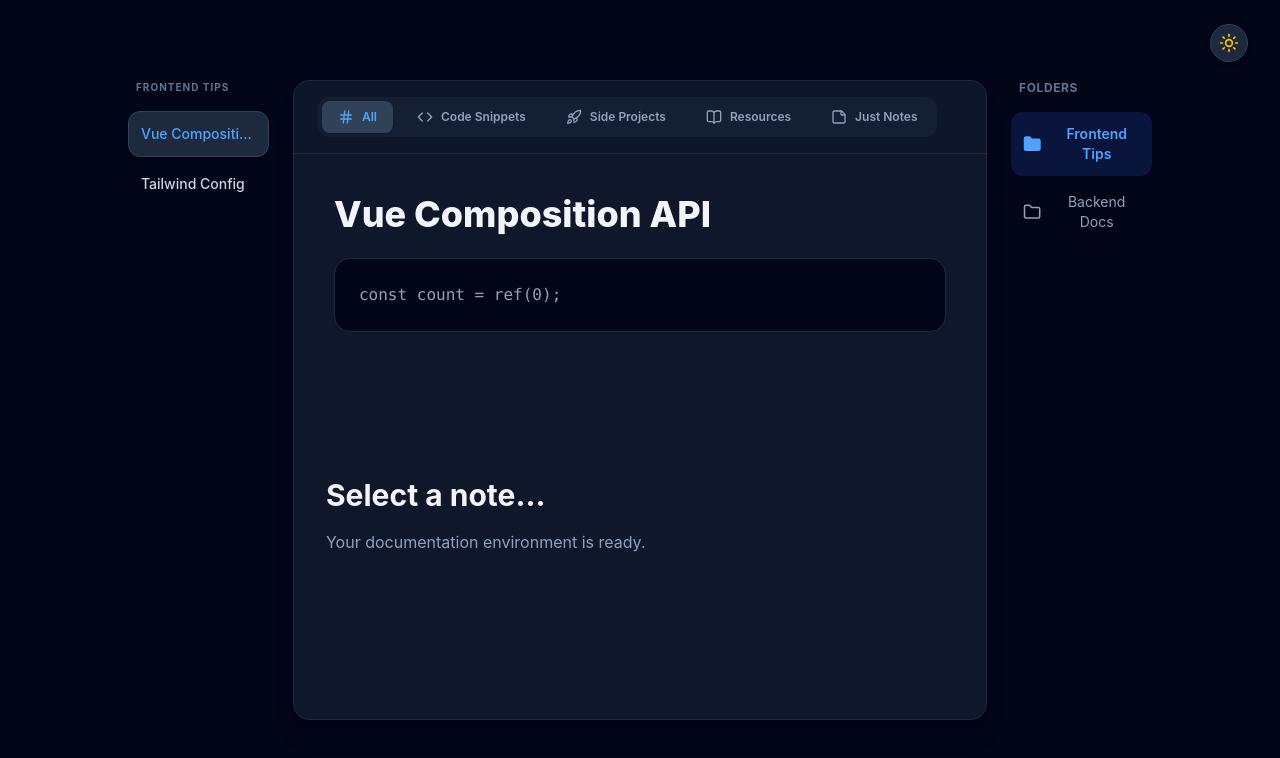
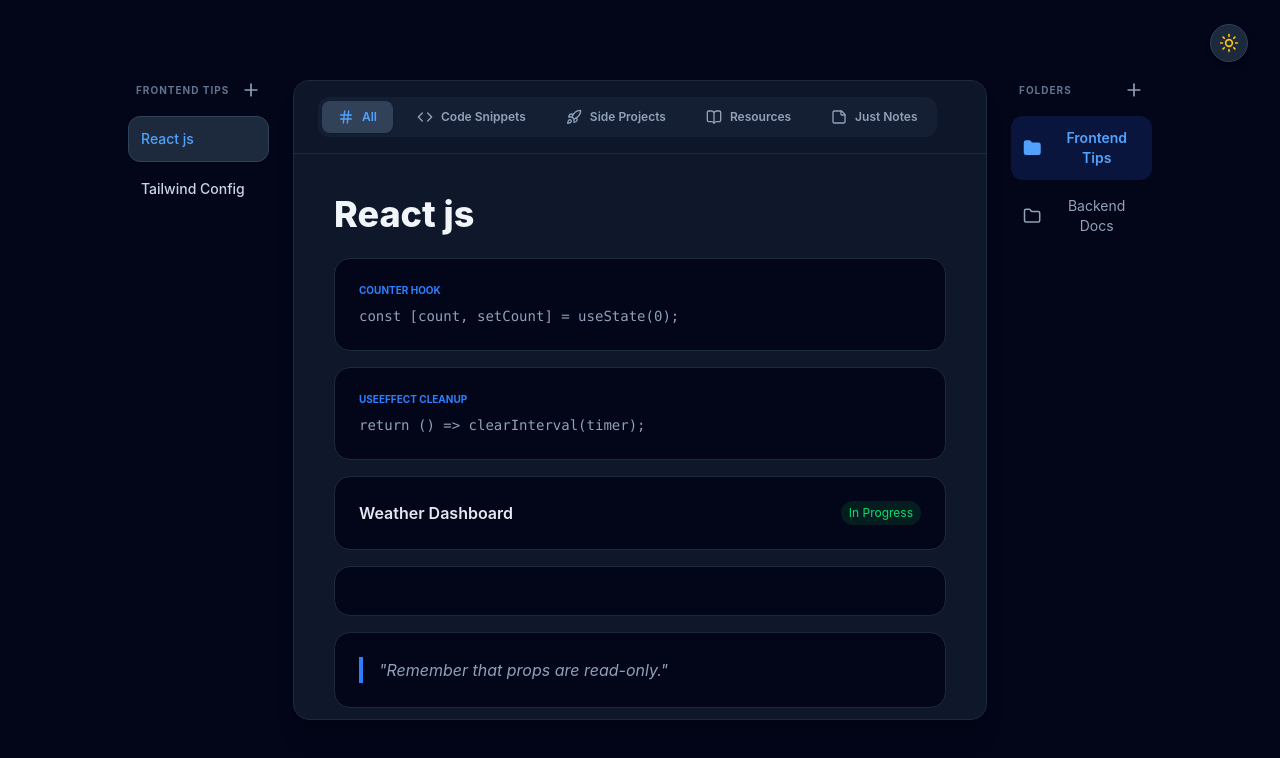
Before and after one commit to lexopez/developer-s-notebook, a React (Vite) app: page / in a window 1280 px wide. Shown: the top 758 px of the page. Built offline with nearby package versions, Linux system fonts and the light colour scheme.

Commit message:
modify DeveloperNotebook component and the store

```diff
--- a/src/page/DeveloperNotebook.jsx
+++ b/src/page/DeveloperNotebook.jsx
@@ -1,4 +1,4 @@
-import React, { useEffect } from "react";
+import React, { useEffect, useState } from "react";
 import { useSelector, useDispatch } from "react-redux";
 import {
   Folder,
@@ -10,12 +10,17 @@ import {
   Hash,
   Moon,
   Sun,
+  Plus,
+  X,
+  Check,
 } from "lucide-react";
 import {
   setActiveFolder,
   setCategory,
   setActiveNote,
   toggleTheme,
+  addNote,
+  addFolder,
 } from "../store/notesSlice";
 
 const DeveloperNotebook = () => {
@@ -28,6 +33,12 @@ const DeveloperNotebook = () => {
     activeCategory,
     theme,
   } = useSelector((state) => state.notes);
+
+  const [isAddingNote, setIsAddingNote] = useState(false);
+  const [newNoteTitle, setNewNoteTitle] = useState("");
+
+  const [isAddingFolder, setIsAddingFolder] = useState(false);
+  const [newFolderName, setNewFolderName] = useState("");
 
   // Sync theme with the DOM
   useEffect(() => {
@@ -46,15 +57,22 @@ const DeveloperNotebook = () => {
     { id: "notes", label: "Just Notes", icon: <StickyNote size={16} /> },
   ];
 
-  const filteredNotes = notes.filter((n) => n.folderId === activeFolderId);
+  // Logic to find what to show
+  // ADD THIS: Sidebar only cares about the folder
+  const sidebarNotes = notes.filter((n) => n.folderId === activeFolderId);
+  const currentNote = notes.find((n) => n.id === activeNoteId);
 
-  // Logic to find what to show
-  const notesInFolder = notes.filter((n) => n.folderId === activeFolderId);
-  const displayNotes =
-    activeCategory === "all"
-      ? notesInFolder
-      : notesInFolder.filter((n) => n.category === activeCategory);
-  const currentNote = notes.find((n) => n.id === activeNoteId);
+  // Helper to get the specific list to display in the main box
+  const getActiveContent = () => {
+    if (!currentNote) return [];
+    if (activeCategory === "all") {
+      // Combine all categories into one list for "All" view
+      return Object.values(currentNote.data).flat();
+    }
+    return currentNote.data[activeCategory] || [];
+  };
+
+  const contentToDisplay = getActiveContent();
 
   return (
     <div className="h-screen w-screen bg-slate-50 dark:bg-slate-950 transition-colors duration-300 overflow-hidden px-[10vw] py-[10vh]">
@@ -75,11 +93,45 @@ const DeveloperNotebook = () => {
       <div className="w-full h-full flex gap-4">
         {/* LEFT BOX: Notes List (15%) */}
         <aside className="w-[15%] h-full overflow-y-auto pr-2">
-          <h3 className="text-[10px] font-bold text-slate-400 dark:text-slate-500 uppercase tracking-widest mb-4 px-2">
-            {folders.find((f) => f.id === activeFolderId)?.name || "Notes"}
-          </h3>
-          <div className="space-y-1">
-            {displayNotes.map((note) => (
+          <div className="flex items-center justify-between mb-4 px-2">
+            <h3 className="text-[10px] font-bold text-slate-400 dark:text-slate-500 uppercase tracking-widest">
+              {folders.find((f) => f.id === activeFolderId)?.name || "Notes"}
+            </h3>
+            <button
+              onClick={(e) => {
+                e.stopPropagation();
+                setIsAddingNote(true);
+              }}
+              className="text-slate-400 hover:text-blue-500 transition-colors cursor-pointer"
+            >
+              {isAddingNote ? <X size={20} /> : <Plus size={20} />}
+            </button>
+          </div>
+          <div className="flex-1 overflow-y-auto space-y-1">
+            {isAddingNote && (
+              <div className="p-2 mb-2 animate-in fade-in zoom-in-95 duration-200">
+                <input
+                  autoFocus
+                  className="w-full bg-white dark:bg-slate-800 border border-blue-400 rounded-lg p-2 text-sm outline-none text-white"
+                  placeholder="Note title..."
+                  value={newNoteTitle}
+                  onChange={(e) => setNewNoteTitle(e.target.value)}
+                  onBlur={(e) => {
+                    e.stopPropagation();
+                    setIsAddingNote(false);
+                  }}
+                  onKeyDown={(e) => {
+                    if (e.key === "Enter") {
+                      if (!newNoteTitle) return;
+                      dispatch(addNote(newNoteTitle));
+                      setIsAddingNote(false);
+                      setNewNoteTitle("");
+                    }
+                  }}
+                />
+              </div>
+            )}
+            {sidebarNotes.map((note) => (
               <button
                 key={note.id}
                 onClick={() => dispatch(setActiveNote(note.id))}
@@ -130,10 +182,44 @@ const DeveloperNotebook = () => {
                 <h1 className="text-4xl font-extrabold text-slate-800 dark:text-slate-100 mb-6">
                   {currentNote.title}
                 </h1>
-                <div className="p-6 rounded-2xl bg-slate-50 dark:bg-slate-950 border border-slate-100 dark:border-slate-800">
-                  <pre className="text-slate-600 dark:text-slate-400 font-mono whitespace-pre-wrap">
-                    {currentNote.content}
-                  </pre>
+                <div className="grid gap-4">
+                  {contentToDisplay.map((item) => (
+                    <div
+                      key={item.id}
+                      className="p-6 rounded-2xl bg-slate-50 dark:bg-slate-950 border border-slate-100 dark:border-slate-800"
+                    >
+                      {/* Render Code Snippets */}
+                      {item.code && (
+                        <div>
+                          <span className="text-[10px] font-bold text-blue-500 uppercase mb-2 block">
+                            {item.label}
+                          </span>
+                          <pre className="text-sm font-mono text-slate-600 dark:text-slate-400">
+                            {item.code}
+                          </pre>
+                        </div>
+                      )}
+
+                      {/* Render Projects */}
+                      {item.status && (
+                        <div className="flex justify-between items-center">
+                          <span className="font-semibold text-slate-700 dark:text-slate-200">
+                            {item.name}
+                          </span>
+                          <span className="text-xs px-2 py-1 rounded-full bg-green-100 text-green-700 dark:bg-green-900/30 dark:text-green-400">
+                            {item.status}
+                          </span>
+                        </div>
+                      )}
+
+                      {/* Render General Notes */}
+                      {item.text && (
+                        <p className="text-slate-600 dark:text-slate-400 leading-relaxed italic border-l-4 border-blue-500 pl-4">
+                          "{item.text}"
+                        </p>
+                      )}
+                    </div>
+                  ))}
                 </div>
               </div>
             ) : (
@@ -142,22 +228,48 @@ const DeveloperNotebook = () => {
               </div>
             )}
           </section>
-          <section className="flex-1 p-8 overflow-y-auto">
-            <h1 className="text-3xl font-bold text-slate-800 dark:text-slate-100 mb-4">
-              Select a note...
-            </h1>
-            <p className="text-slate-500 dark:text-slate-400 leading-relaxed">
-              Your documentation environment is ready.
-            </p>
-          </section>
         </main>
 
         {/* RIGHT BOX: Folders (15%) */}
         <aside className="w-[15%] h-full overflow-y-auto pl-2">
-          <h3 className="text-xs font-bold text-slate-400 dark:text-slate-500 uppercase tracking-wider mb-4 px-2">
-            Folders
-          </h3>
-          <div className="space-y-1">
+          <div className="flex items-center justify-between mb-4 px-2">
+            <h3 className="text-[10px] font-bold text-slate-400 dark:text-slate-500 uppercase tracking-widest">
+              Folders
+            </h3>
+            <button
+              onClick={(e) => {
+                e.stopPropagation();
+                setIsAddingFolder(true);
+              }}
+              className="text-slate-400 hover:text-blue-500 transition-colors cursor-pointer"
+            >
+              {isAddingFolder ? <X size={20} /> : <Plus size={20} />}
+            </button>
+          </div>
+          <div className="flex-1 overflow-y-auto space-y-1">
+            {isAddingFolder && (
+              <div className="p-2 mb-2">
+                <input
+                  autoFocus
+                  className="w-full bg-slate-200 dark:bg-slate-800 rounded-lg p-2 text-sm outline-none border-b-2 border-blue-500 text-white"
+                  placeholder="Folder name..."
+                  value={newFolderName}
+                  onChange={(e) => setNewFolderName(e.target.value)}
+                  onBlur={(e) => {
+                    e.stopPropagation();
+                    setIsAddingFolder(false);
+                  }}
+                  onKeyDown={(e) => {
+                    if (e.key === "Enter") {
+                      if (!newFolderName) return;
+                      dispatch(addFolder(newFolderName));
+                      setIsAddingFolder(false);
+                      setNewFolderName("");
+                    }
+                  }}
+                />
+              </div>
+            )}
             {folders.map((folder) => (
               <button
                 key={folder.id}
--- a/src/store/notesSlice.js
+++ b/src/store/notesSlice.js
@@ -10,23 +10,74 @@ const initialState = {
     {
       id: "n1",
       folderId: "f1",
-      title: "Vue Composition API",
-      category: "code snippets",
-      content: "const count = ref(0);",
+      title: "React js",
+      data: {
+        "code snippets": [
+          {
+            id: "c1",
+            label: "Counter Hook",
+            code: "const [count, setCount] = useState(0);",
+          },
+          {
+            id: "c2",
+            label: "useEffect Cleanup",
+            code: "return () => clearInterval(timer);",
+          },
+        ],
+        "side projects": [
+          { id: "p1", name: "Weather Dashboard", status: "In Progress" },
+        ],
+        resources: [{ id: "r1", title: "Beta React Docs", url: "react.dev" }],
+        notes: [{ id: "g1", text: "Remember that props are read-only." }],
+      },
     },
     {
       id: "n2",
       folderId: "f1",
       title: "Tailwind Config",
-      category: "resources",
-      content: 'module.exports = { darkMode: "class" }',
+      data: {
+        "code snippets": [
+          {
+            id: "c1",
+            label: "Counter Hook",
+            code: "const [count, setCount] = useState(0);",
+          },
+          {
+            id: "c2",
+            label: "useEffect Cleanup",
+            code: "return () => clearInterval(timer);",
+          },
+        ],
+        "side projects": [
+          { id: "p1", name: "Weather Dashboard", status: "In Progress" },
+        ],
+        resources: [{ id: "r1", title: "Beta React Docs", url: "react.dev" }],
+        notes: [{ id: "g1", text: "Remember that props are read-only." }],
+      },
     },
     {
       id: "n3",
       folderId: "f2",
       title: "Node 25 Features",
-      category: "notes",
-      content: "Check out the new V8 engine updates.",
+      data: {
+        "code snippets": [
+          {
+            id: "c1",
+            label: "Counter Hook",
+            code: "const [count, setCount] = useState(0);",
+          },
+          {
+            id: "c2",
+            label: "useEffect Cleanup",
+            code: "return () => clearInterval(timer);",
+          },
+        ],
+        "side projects": [
+          { id: "p1", name: "Weather Dashboard", status: "In Progress" },
+        ],
+        resources: [{ id: "r1", title: "Beta React Docs", url: "react.dev" }],
+        notes: [{ id: "g1", text: "Remember that props are read-only." }],
+      },
     },
   ],
   activeFolderId: "f1",
@@ -54,9 +105,37 @@ const notesSlice = createSlice({
     toggleTheme: (state) => {
       state.theme = state.theme === "light" ? "dark" : "light";
     },
+    addFolder: (state, action) => {
+      const newFolder = {
+        id: Date.now().toString(), // Temporary ID until Supabase
+        name: action.payload,
+      };
+      state.folders.push(newFolder);
+    },
+    addNote: (state, action) => {
+      const newNote = {
+        id: Date.now().toString(),
+        folderId: state.activeFolderId,
+        title: action.payload,
+        data: {
+          "code snippets": [],
+          "side projects": [],
+          resources: [],
+          notes: [],
+        },
+      };
+      state.notes.push(newNote);
+      state.activeNoteId = newNote.id; // Auto-select new note
+    },
   },
 });
 
-export const { setActiveFolder, setActiveNote, setCategory, toggleTheme } =
-  notesSlice.actions;
+export const {
+  setActiveFolder,
+  setActiveNote,
+  setCategory,
+  toggleTheme,
+  addNote,
+  addFolder,
+} = notesSlice.actions;
 export default notesSlice.reducer;
```
